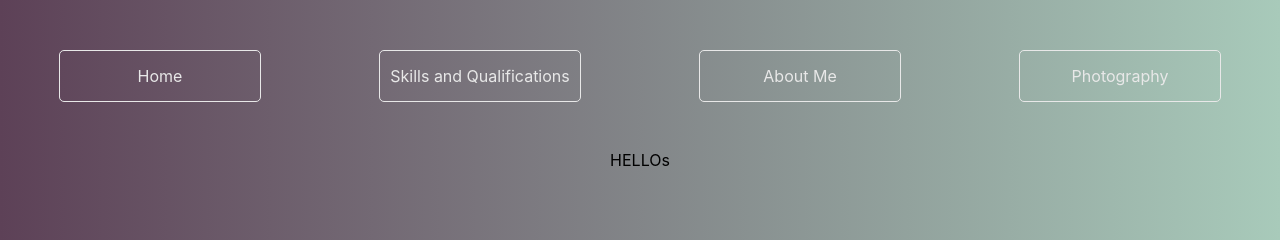
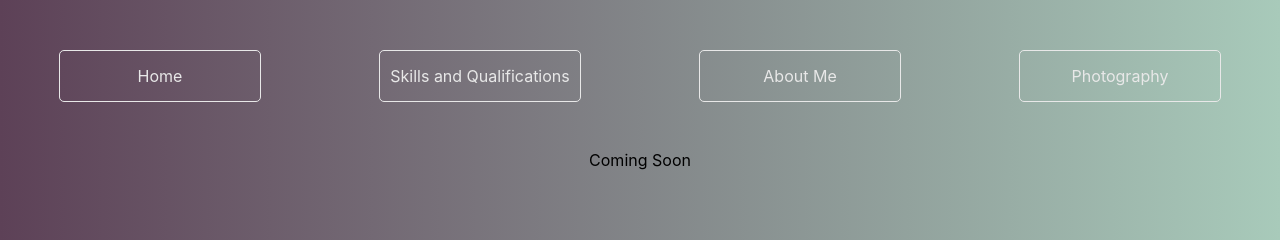
Before and after one commit to LukeDate/LukeDate.github.io, a React (Create React App) app: page /life in a window 1280 px wide. Shown: the top 240 px of the page. Built offline with nearby package versions, Linux system fonts and the light colour scheme.

Commit message:
hamsa coming soon

```diff
--- a/src/pages/hamsa.js
+++ b/src/pages/hamsa.js
@@ -3,7 +3,7 @@ import React from 'react';
 const Hamsa = () => {
     return (
         <div>
-            HELLOs
+            Coming Soon
         </div>
     )
 }
```
